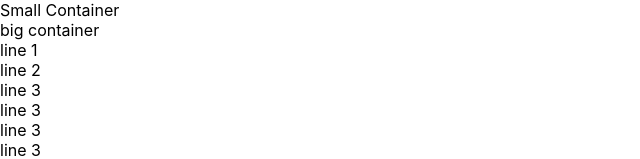
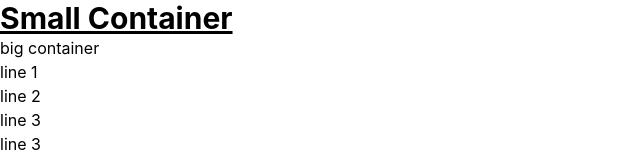
Before and after one commit to uddom1234/web3, a React (Create React App) app: page / in a window 1280 px wide. Shown: the top 159 px of the page, without its empty margins (0-640 px from the left). Built offline with nearby package versions, Linux system fonts and the light colour scheme.

Commit message:
tailwind

```diff
--- a/package.json
+++ b/package.json
@@ -40,5 +40,8 @@
       "last 1 firefox version",
       "last 1 safari version"
     ]
+  },
+  "devDependencies": {
+    "tailwindcss": "^3.3.3"
   }
 }
--- a/src/App.js
+++ b/src/App.js
@@ -1,14 +1,12 @@
 import logo from './logo.svg';
 import './App.css';
 import RouteApp from './route';
-import History from './History';
 
 
 function App() {
   return (
     <>
       <RouteApp/>
-      <History/>
     </>
   );
 }
--- a/src/index.css
+++ b/src/index.css
@@ -11,3 +11,7 @@
   font-family: source-code-pro, Menlo, Monaco, Consolas, 'Courier New',
     monospace;
 }
+
+@tailwind base;
+@tailwind components;
+@tailwind utilities;
--- a/src/page/HomePage.js
+++ b/src/page/HomePage.js
@@ -12,7 +12,9 @@
     return (
         <div class="container">
     <div class="small-container">
+      <h1 className="text-3xl font-bold text-black underline">
         Small Container
+        </h1>
     </div>
     <div class="big-container">
       <div class="scrolling-content">
--- /dev/null
+++ b/tailwind.config.js
@@ -0,0 +1,10 @@
+/** @type {import('tailwindcss').Config} */
+module.exports = {
+  content: [
+    "./src/**/*.{js,jsx,ts,tsx}",
+  ],
+  theme: {
+    extend: {},
+  },
+  plugins: [],
+}
```
Also changed, not shown: 1 other file (tests, documents, lock files or other folders).
